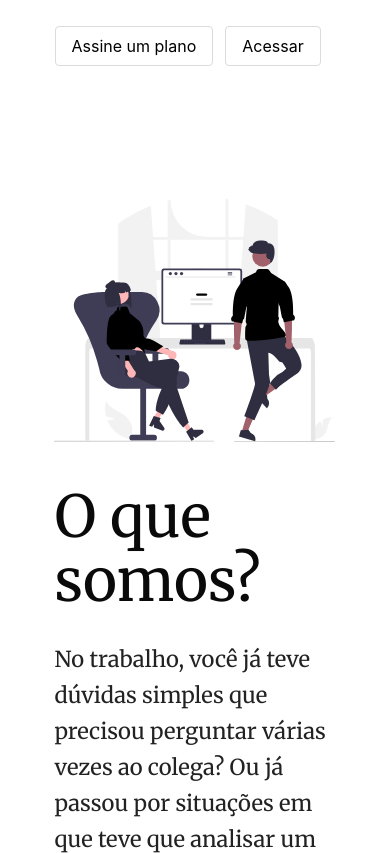
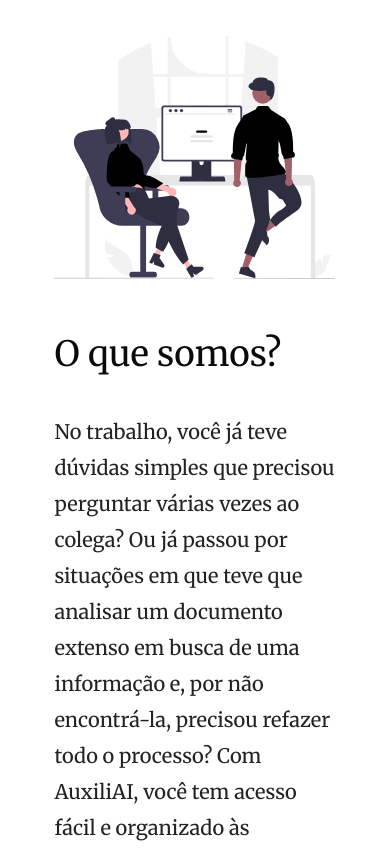
Before and after one commit to Mika-IO/auxiliai, a plain HTML site: page index.html in a window 390 px wide. Shown: the part 800-1653 px from the top of the page. Drawn offline with nearby package versions, Linux system fonts and the light colour scheme; a script that the page names is missing.

Commit message:
feat:responsive-home

```diff
--- a/css/custom.css
+++ b/css/custom.css
@@ -33,11 +33,9 @@
 .black {
   color: #000000 !important;
 }
-@media (max-width: 500px) {
-  .reverse-columns {
-    flex-direction: column-reverse;
-    display: flex;
-  }
+
+.full-height {
+  height: 100vh;
 }
 
 .titled {
@@ -53,3 +51,28 @@
   font-weight: 400 !important;
   line-height: 36px !important;
 }
+
+@media (max-width: 500px) {
+  .reverse-columns {
+    flex-direction: column-reverse;
+    display: flex;
+  }
+
+  .full-height {
+    height: auto;
+  }
+
+  .titled {
+    font-family: "Merriweather", serif !important;
+    font-size: 35px !important;
+    font-weight: 400 !important;
+    line-height: 64px !important;
+  }
+
+  .subtitled {
+    font-family: "Merriweather", serif !important;
+    font-size: 20px !important;
+    font-weight: 400 !important;
+    line-height: 36px !important;
+  }
+}
--- a/index.html
+++ b/index.html
@@ -60,7 +60,7 @@
     </nav>
 
     <!-- Hero del producto -->
-    <section class="hero is-white is-fullheight">
+    <section class="hero is-white full-height">
       <div class="hero-body">
         <div class="container">
           <div class="columns is-vcentered reverse-columns">
@@ -93,7 +93,7 @@
       </div>
     </section>
 
-    <section class="hero is-white is-fullheight" id="quem-somos">
+    <section class="hero is-white full-height" id="quem-somos">
       <div class="hero-body">
         <div class="container">
           <div class="columns is-vcentered">
```
